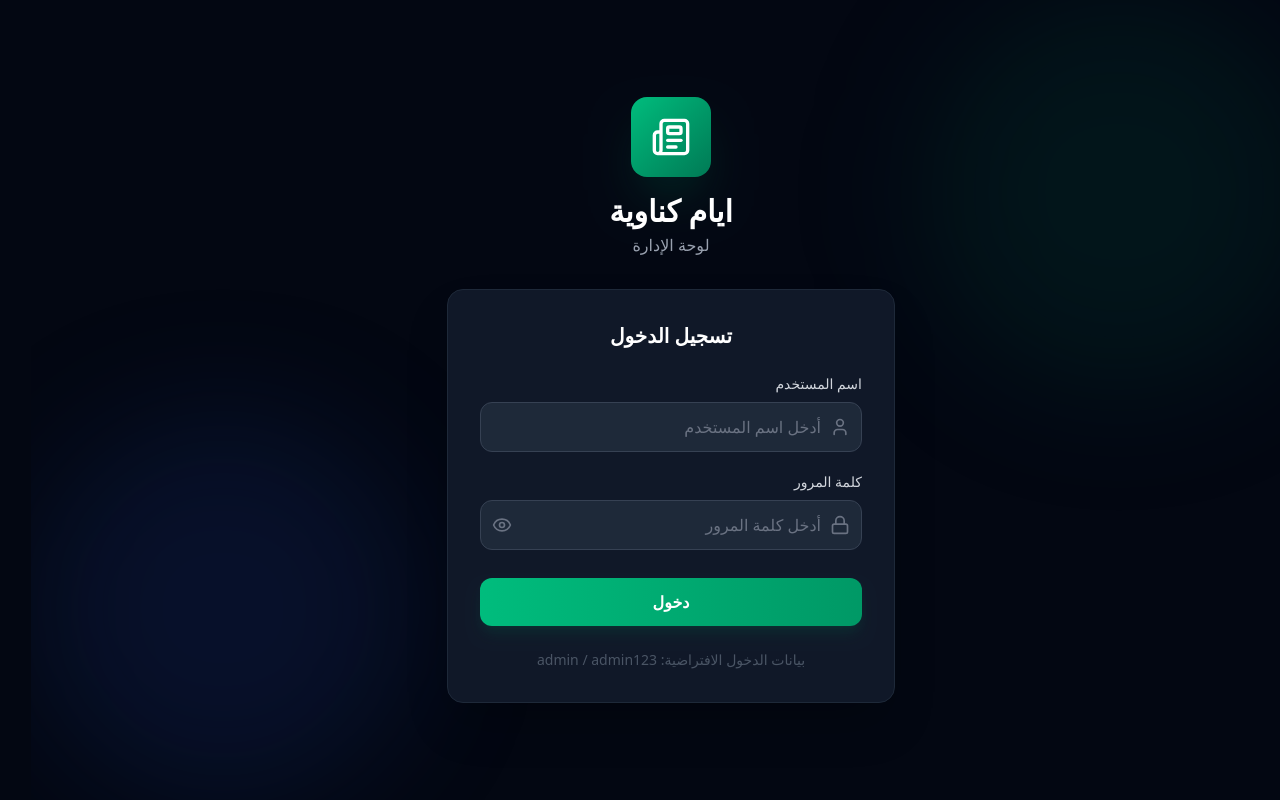
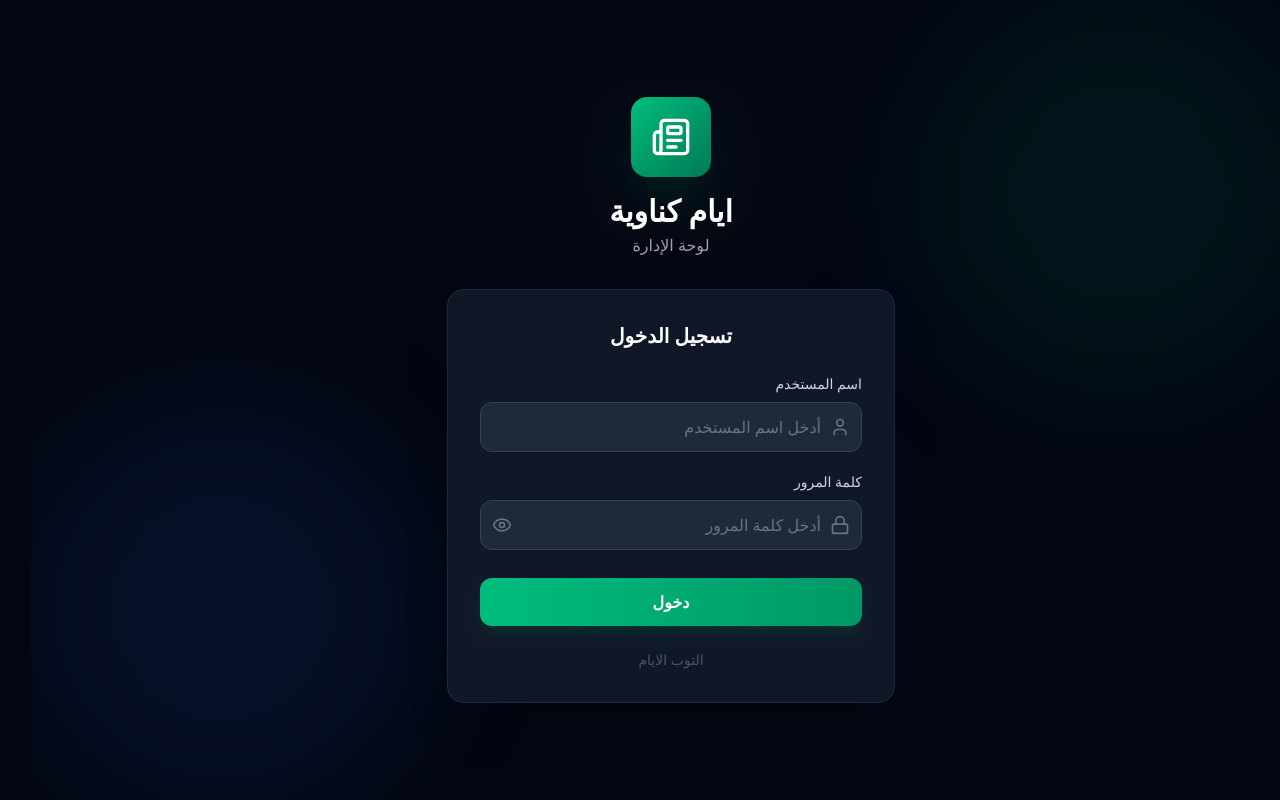
Before and after one commit to tameraamr/ayam-knawyeh, a Next.js app in the folder admin/: page /login in a window 1280 px wide. Built offline with nearby package versions, Linux system fonts and the light colour scheme; no server answers.

Commit message:
remove default credentials from login screen

```diff
--- a/admin/app/login/page.tsx
+++ b/admin/app/login/page.tsx
@@ -107,7 +107,7 @@ export default function LoginPage() {
           </form>
 
           <p className="text-center text-gray-600 text-sm mt-6">
-            بيانات الدخول الافتراضية: admin / admin123
+            التوب الايام
           </p>
         </div>
       </div>
```
